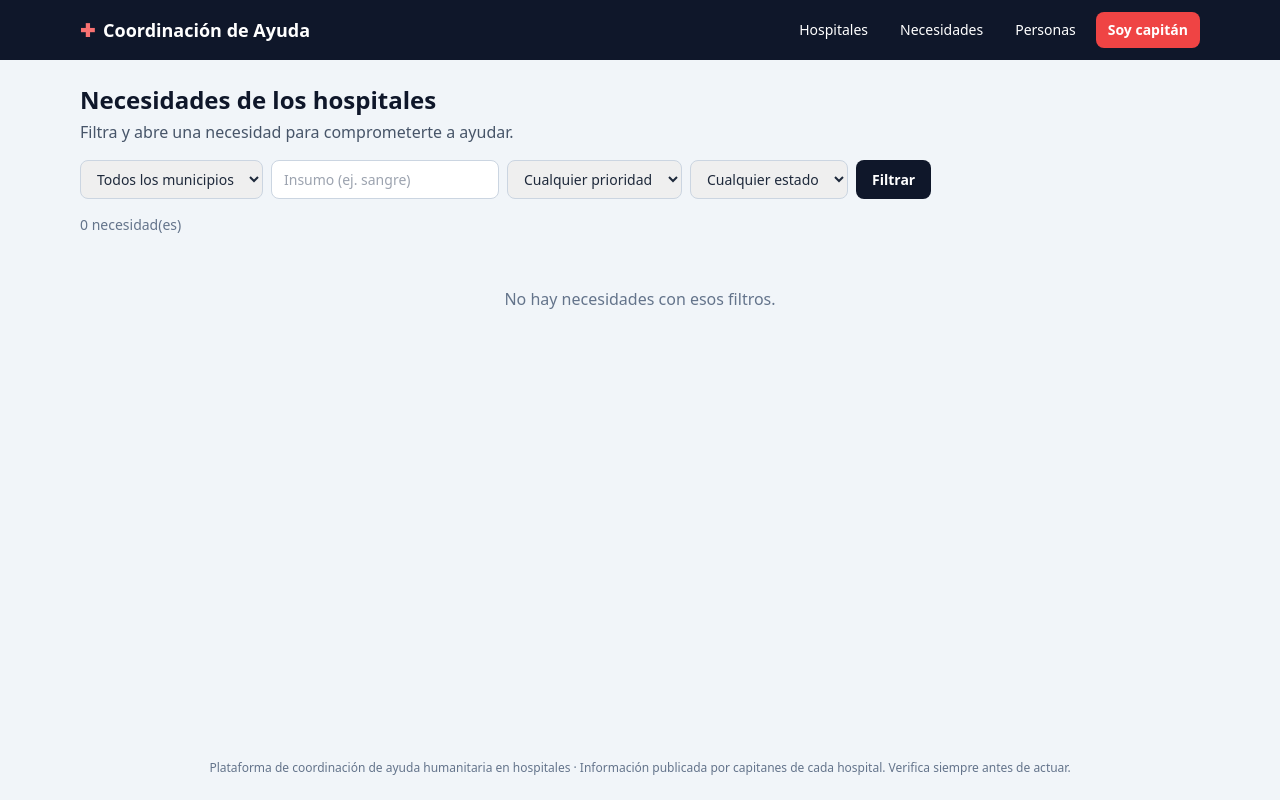
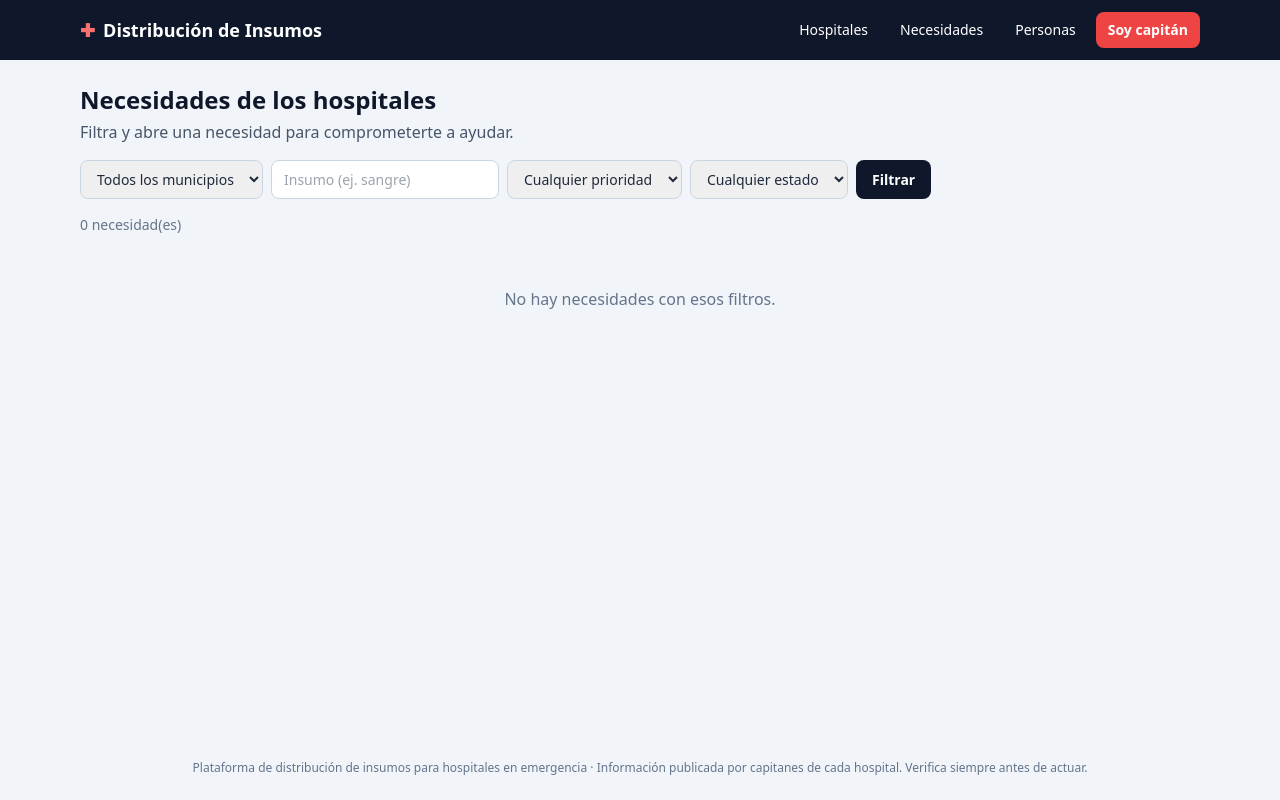
Before and after one commit to Eduardososa01/Consolidacion-de-Fotos, a FastAPI app: page /necesidades in a window 1280 px wide. Run offline with FastAPI, Linux system fonts and the light colour scheme; some libraries are stand-ins or nearby versions.

Commit message:
Renombrar a 'Distribucion de Insumos' + auto-carga de hospitales al arrancar

```diff
--- a/app.py
+++ b/app.py
@@ -28,7 +28,7 @@ import extraccion
 
 BASE = Path(__file__).parent
 
-app = FastAPI(title="Coordinacion de ayuda")
+app = FastAPI(title="Distribucion de Insumos")
 app.add_middleware(SessionMiddleware, secret_key=config.SECRET_KEY)
 
 # cache_size=0 evita un bug del cache de plantillas de Jinja2 en Python 3.14.
@@ -46,6 +46,15 @@ _jinja_env.globals.update(
 templates = Jinja2Templates(env=_jinja_env)
 
 db.crear_tablas()
+
+# Auto-carga: si la base esta vacia (primer arranque), crea los 10 hospitales y
+# sus capitanes. Las credenciales se imprimen en los logs del servidor.
+try:
+    if db.resumen()["hospitales"] == 0:
+        import seed
+        seed.main()
+except Exception as _e:  # noqa: BLE001
+    print("Aviso: no se pudo auto-cargar hospitales:", _e)
 
 
 def _ctx(request: Request, **extra) -> dict:
--- a/templates/base.html
+++ b/templates/base.html
@@ -3,14 +3,14 @@
 <head>
   <meta charset="utf-8">
   <meta name="viewport" content="width=device-width, initial-scale=1">
-  <title>{% block title %}Coordinación de Ayuda{% endblock %}</title>
+  <title>{% block title %}Distribución de Insumos{% endblock %}</title>
   <script src="https://cdn.tailwindcss.com"></script>
 </head>
 <body class="bg-slate-100 text-slate-800 min-h-screen flex flex-col">
   <header class="bg-slate-900 text-white">
     <div class="max-w-6xl mx-auto px-4 py-3 flex items-center justify-between gap-4">
       <a href="/" class="flex items-center gap-2 font-bold text-lg">
-        <span class="text-red-400">✚</span> Coordinación de Ayuda
+        <span class="text-red-400">✚</span> Distribución de Insumos
       </a>
       <nav class="flex items-center gap-2 text-sm">
         <a href="/" class="px-3 py-2 rounded-lg hover:bg-slate-800">Hospitales</a>
@@ -31,7 +31,7 @@
   </main>
 
   <footer class="text-center text-xs text-slate-500 py-6 px-4">
-    Plataforma de coordinación de ayuda humanitaria en hospitales · Información
+    Plataforma de distribución de insumos para hospitales en emergencia · Información
     publicada por capitanes de cada hospital. Verifica siempre antes de actuar.
   </footer>
 </body>
--- a/templates/hospital.html
+++ b/templates/hospital.html
@@ -1,6 +1,6 @@
 {% extends "base.html" %}
 {% from "base.html" import semaforo_badge, estado_badge, prioridad_badge %}
-{% block title %}{{ h.nombre }} — Coordinación de Ayuda{% endblock %}
+{% block title %}{{ h.nombre }} — Distribución de Insumos{% endblock %}
 {% block content %}
 
 <a href="/" class="text-sm text-slate-500 hover:underline">← Todos los hospitales</a>
--- a/templates/necesidades.html
+++ b/templates/necesidades.html
@@ -1,6 +1,6 @@
 {% extends "base.html" %}
 {% from "base.html" import estado_badge, prioridad_badge %}
-{% block title %}Necesidades — Coordinación de Ayuda{% endblock %}
+{% block title %}Necesidades — Distribución de Insumos{% endblock %}
 {% block content %}
 
 <h1 class="text-2xl font-bold text-slate-900">Necesidades de los hospitales</h1>
--- a/templates/personas.html
+++ b/templates/personas.html
@@ -1,5 +1,5 @@
 {% extends "base.html" %}
-{% block title %}Personas — Coordinación de Ayuda{% endblock %}
+{% block title %}Personas — Distribución de Insumos{% endblock %}
 {% block content %}
 
 <section class="text-center py-4">
```
Also changed, not shown: README.md.
